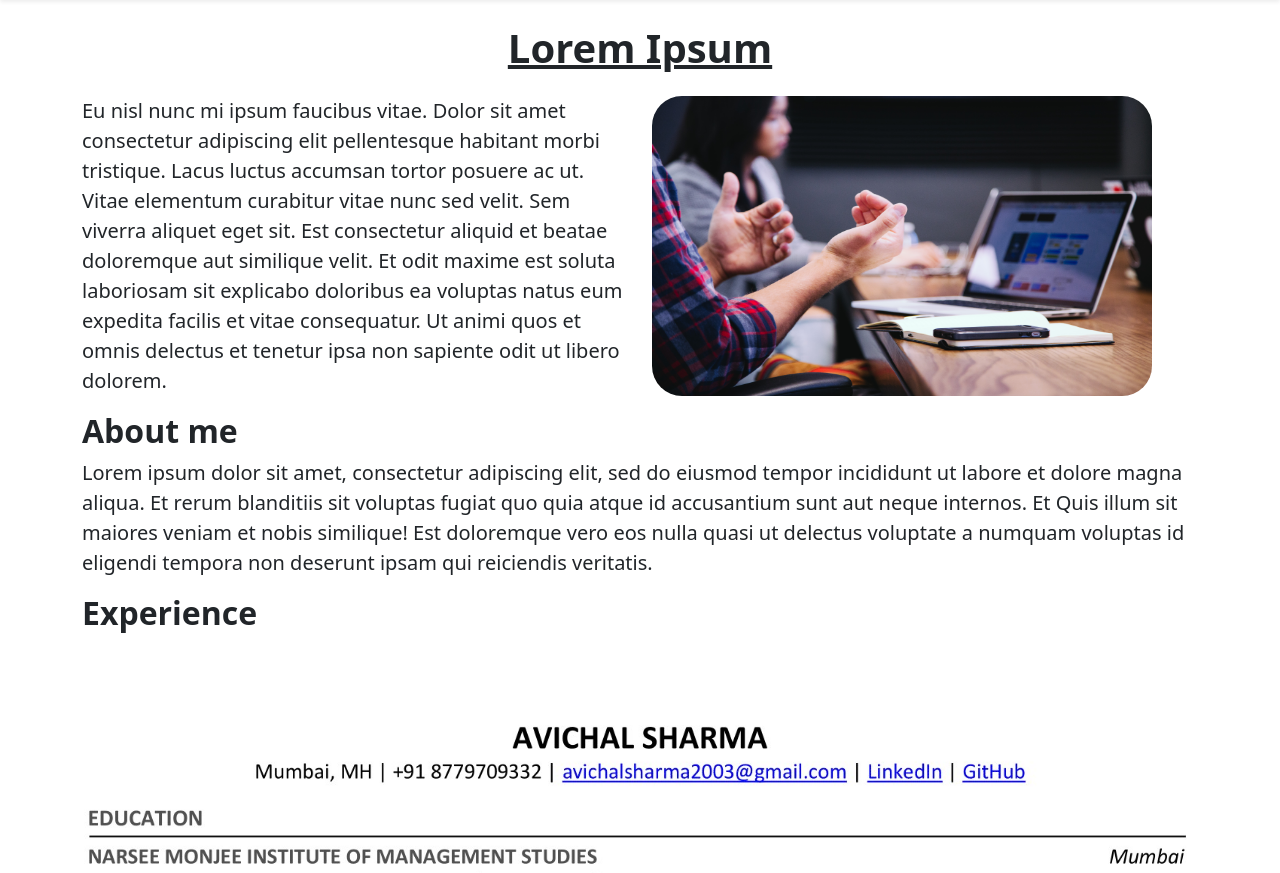
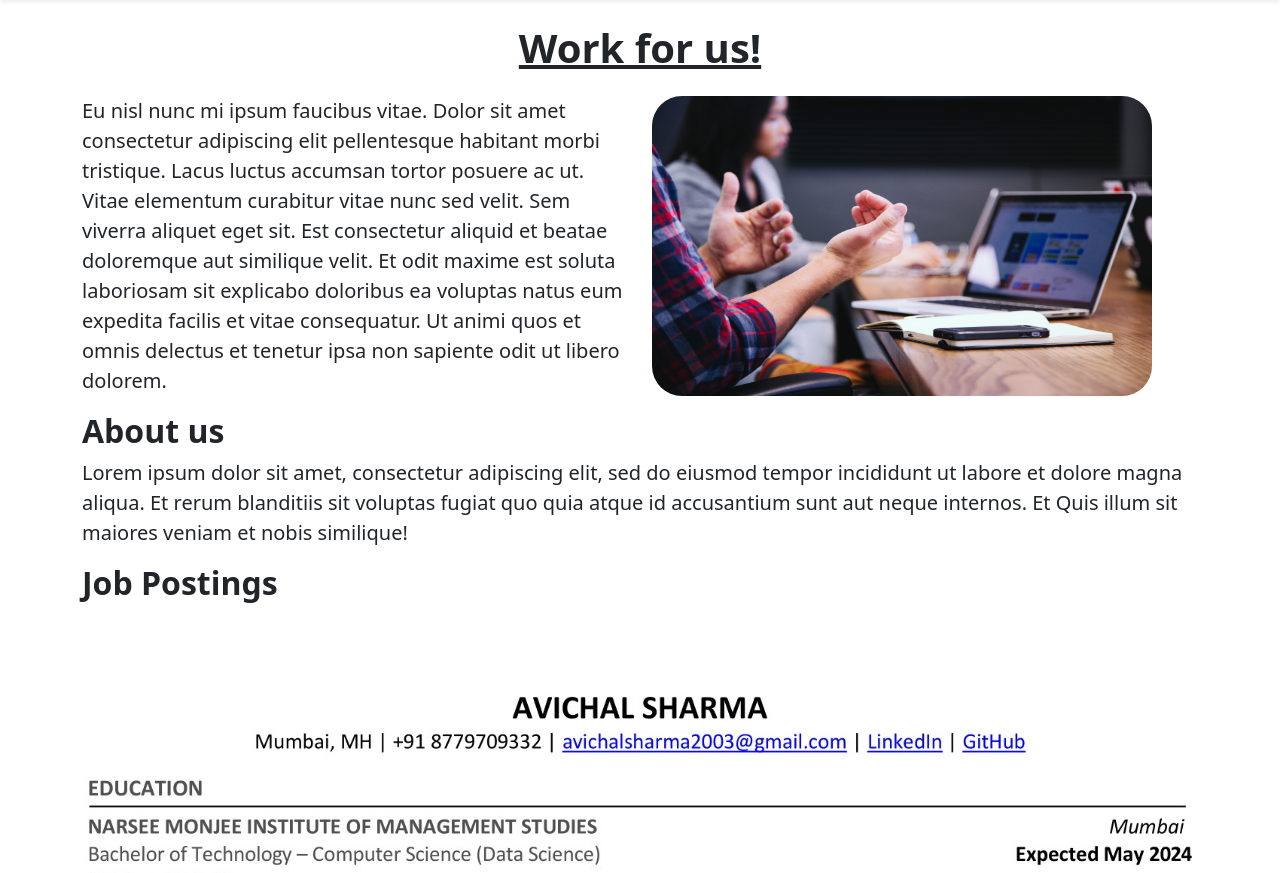
Before and after one commit to AvichalS/Job-Application-System, a Flask app: template templates/home.html in a window 1280 px wide. Shown: the part 56-929 px from the top of the page. Run offline with Flask 3, Linux system fonts and the light colour scheme; the template is opened without the code that fills it, so the values that code supplies are empty.

Commit message:
Project update

```diff
--- a/app.py
+++ b/app.py
@@ -12,6 +12,7 @@
 
 @app.route("/api/jobs")
 def list_jobs():
+  jobs = load_jobs()
   return jsonify(jobs)
 
 
@@ -22,15 +23,17 @@
     return "Not found", 404
   return render_template('jobpage.html', job=job)
 
+
 @app.route("/api/job/<id>")
 def show_job_json(id):
   job = load_job(id)
   return jsonify(job)
 
 
-@app.route("/job/<id>/apply", methods=['post'])
+@app.route("/job/<id>/apply", methods=["post"])
 def apply_to_job(id):
   data = request.form
+  # return jsonify(data)
   job = load_job(id)
   add_app(id, data)
   return render_template('app_sub.html', application=data, job=job)
--- a/templates/app_sub.html
+++ b/templates/app_sub.html
@@ -8,7 +8,7 @@
     {% include 'nav.html' %}
     <div class="container">
       <h1 class="lead fw-bold text-center mt-4 mb-4"><u>
-      Your Application has been submitted.
+      Your Application for <i>{{job[0]['title']}}</i> has been submitted.
       </u></h1>
     <h4 class='mb-0'>Full Name</h4>
     <div>{{application['full_name']}}</div>
--- a/templates/footer.html
+++ b/templates/footer.html
@@ -7,6 +7,6 @@
       <li class="nav-item"><a href="#" class="nav-link px-2 text-muted">FAQs</a></li>
       <li class="nav-item"><a href="#" class="nav-link px-2 text-muted">About</a></li>
     </ul>
-    <p class="text-center text-muted">&copy; 2022 Sample Resume, Inc</p>
+    <p class="text-center text-muted">&copy; 2023 Job Applications Website, Sample</p>
   </footer>
 </div>
--- a/templates/home.html
+++ b/templates/home.html
@@ -2,7 +2,7 @@
 <html>
   <head>
     <title>
-      Lorem Ipsum
+      Careers
     </title>
     {% include 'bootstrap.html' %}
   </head>
@@ -11,7 +11,7 @@
 
     <div class="container">
       <h1 class="fw-bold text-center mt-4 mb-4"><u>
-      Lorem Ipsum
+      Work for us!
       </u></h1>
       <div class="row">
         <div class="col-md-6">
@@ -24,13 +24,13 @@
       </div>
     </div>
       <h2 class="fw-semibold">
-        About me
+        About us
       </h2>
       <p class="lead">
-        Lorem ipsum dolor sit amet, consectetur adipiscing elit, sed do eiusmod tempor incididunt ut labore et dolore magna aliqua. Et rerum blanditiis sit voluptas fugiat quo quia atque id accusantium sunt aut neque internos. Et Quis illum sit maiores veniam et nobis similique! Est doloremque vero eos nulla quasi ut delectus voluptate a numquam voluptas id eligendi tempora non deserunt ipsam qui reiciendis veritatis.
+        Lorem ipsum dolor sit amet, consectetur adipiscing elit, sed do eiusmod tempor incididunt ut labore et dolore magna aliqua. Et rerum blanditiis sit voluptas fugiat quo quia atque id accusantium sunt aut neque internos. Et Quis illum sit maiores veniam et nobis similique!
       </p>
       <h2 class="fw-semibold">
-        Experience
+        Job Postings
       </h2>
       <div>
         {% for job in jobs %}
```
Also changed, not shown: database.py (+8 -9 lines), templates/app_form.html (+8 -2 lines).
